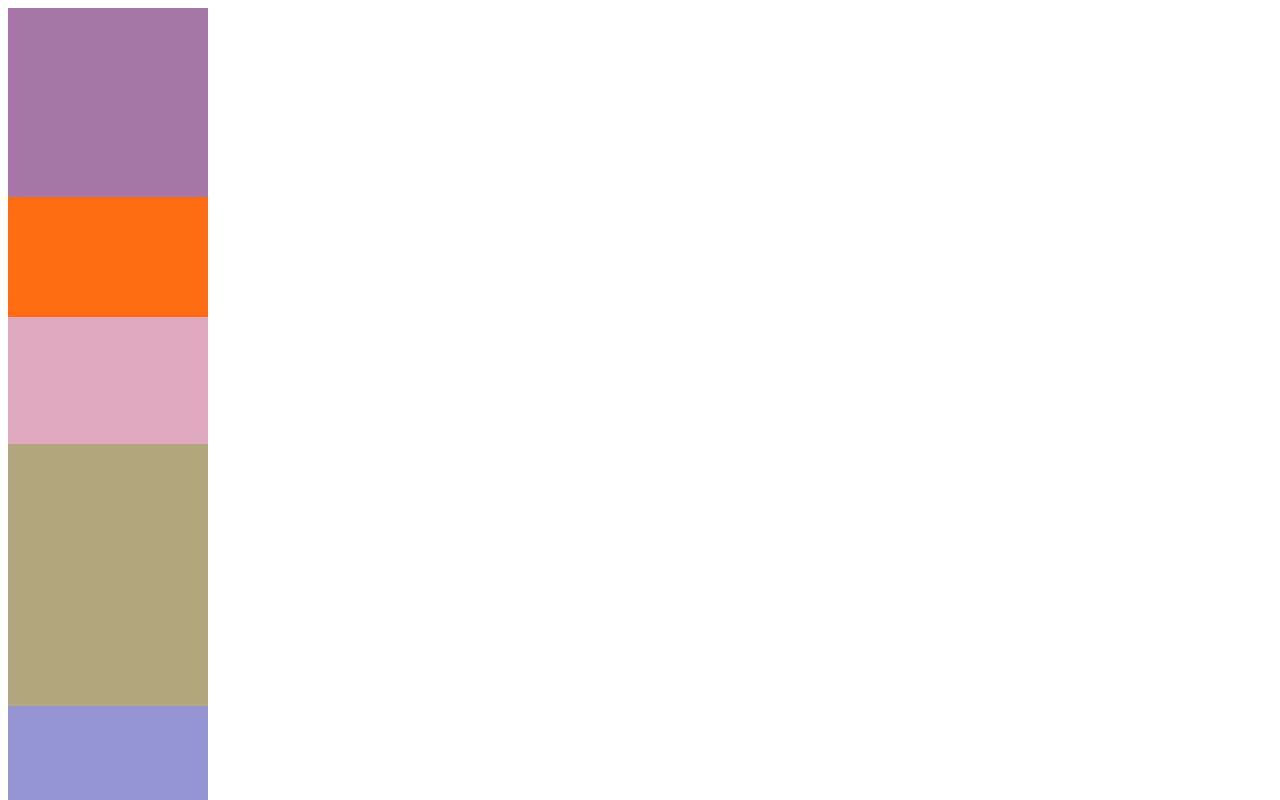
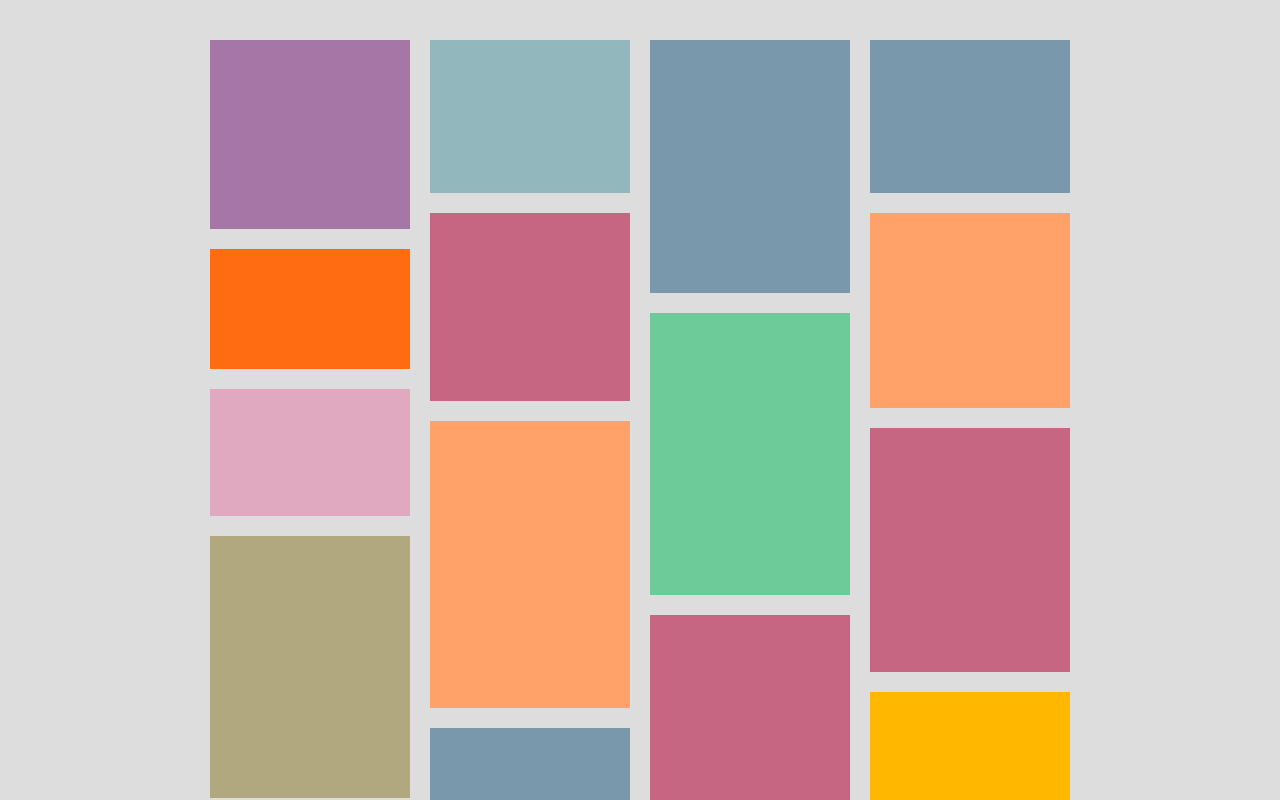
Before and after one commit to shehabnagy1998/upwork-project, a React (Create React App) app: page / in a window 1280 px wide. Shown: the top 800 px of the page. Built offline with nearby package versions, Linux system fonts and the light colour scheme.

Commit message:
Stylled the cards

```diff
--- a/package.json
+++ b/package.json
@@ -3,6 +3,7 @@
   "version": "0.1.0",
   "private": true,
   "dependencies": {
+    "node-sass": "^4.11.0",
     "react": "^16.7.0",
     "react-dom": "^16.7.0",
     "react-redux": "^6.0.0",
--- a/src/App.js
+++ b/src/App.js
@@ -6,7 +6,7 @@ import Cards from './components/Cards'
 class App extends Component {
   render() {
     return (
-      <div className="App">
+      <div className="container">
         <Switch>
           <Route path="/" exact component={Cards} />
         </Switch>
--- a/src/App.scss
+++ b/src/App.scss
@@ -0,0 +1,51 @@
+* {
+    margin: 0;
+    padding: 0;
+    box-sizing: border-box;
+}
+
+body {
+    background-color: #ddd;
+}
+
+.container {
+    position: relative;
+    margin: 5vh 5vw 0;
+    display: flex;
+    justify-content: center;
+
+    @media screen and (max-width: 500px) {
+        margin: 5vh 25vw 0;
+    }
+}
+
+.card-system {
+    position: absolute;
+    column-count: 4;
+    column-width: 200px;
+    column-gap: 20px;
+    margin: 0 auto;
+
+    .one-card {
+        margin-bottom: 20px;
+        position: relative;
+        page-break-inside: avoid;
+        break-inside: avoid-column;
+        transition: 500ms transform;
+
+        &:last-of-type {
+            margin-bottom: 0;
+        }
+
+        &:hover {
+            box-shadow: 0 0 10px #555;
+            transform: scale(1.1);
+        }
+    }
+}
+
+.one-card-link {
+    position: absolute;
+    width: 100%;
+    height: 100%;
+}
--- a/src/components/OneCard.js
+++ b/src/components/OneCard.js
@@ -13,7 +13,7 @@ const Card = ({ card }) => {
 
     return (
         <div className="one-card" style={cardStyle}>
-            <Link to={`/card/${id}`} className="one-card-link"></Link>
+            <Link to={`/card/${id}`} className="one-card-link" title={`card #${id}`}></Link>
         </div>
     )
 }
```
Also changed, not shown: 1 other file (tests, documents, lock files or other folders).
